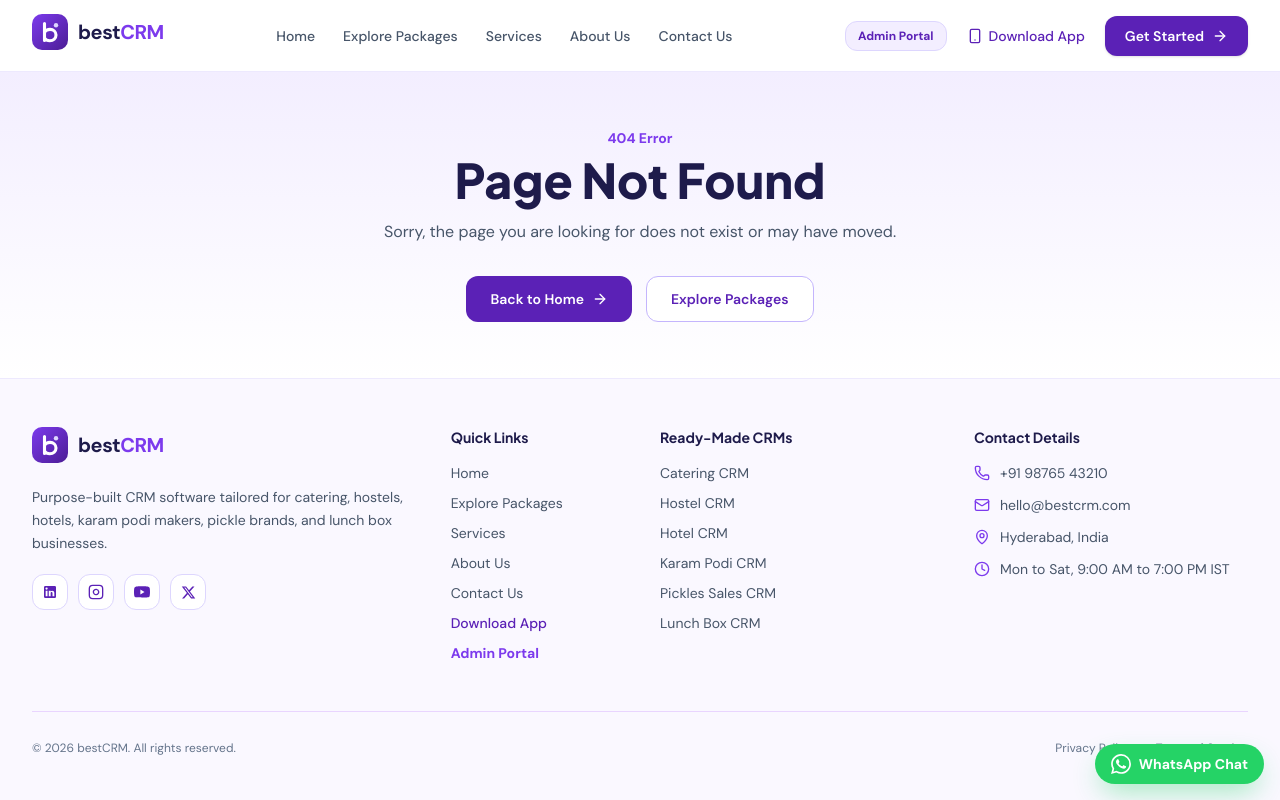
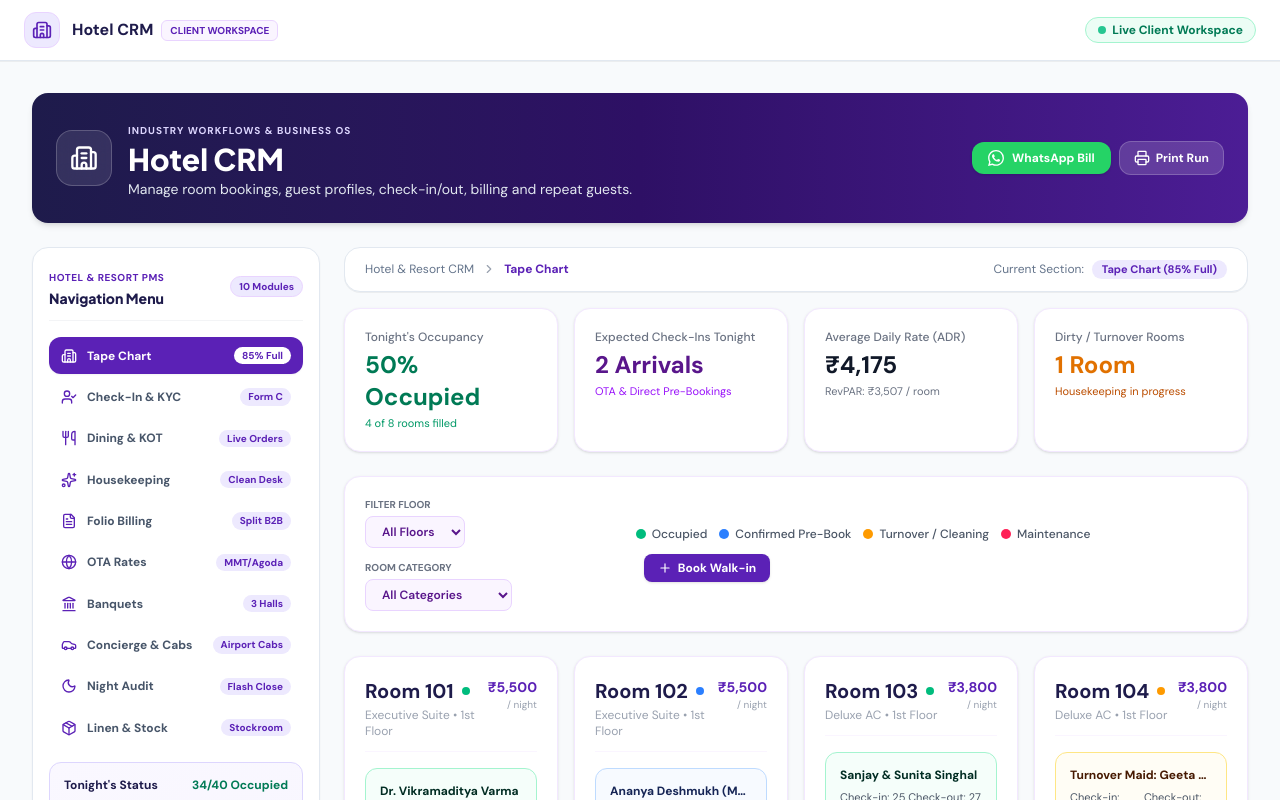
Before and after one commit to sohel6926/Best-CRM, a React (Vite) app: page /hotel-crm in a window 1280 px wide. Shown: the top 800 px of the page. Built offline with nearby package versions, Linux system fonts and the light colour scheme.

Commit message:
feat: make CRM workspaces standalone (remove admin/website/switcher cross-links), add dedicated URLs (/catering-crm, /hostel-crm, /hotel-crm, /karampodi-crm, /picklesales-crm, /lunchboxes-crm), and rename Pickle Sales CRM & Lunch Boxes CRM

```diff
--- a/src/App.tsx
+++ b/src/App.tsx
@@ -30,15 +30,53 @@ function ScrollToTop() {
   return null;
 }
 
+const STANDALONE_CRM_ROUTES = [
+  '/catering-crm',
+  '/hostel-crm',
+  '/hotel-crm',
+  '/karampodi-crm',
+  '/karam-podi-crm',
+  '/picklesales-crm',
+  '/pickle-sales-crm',
+  '/pickles-sales-crm',
+  '/lunchboxes-crm',
+  '/lunch-boxes-crm',
+  '/lunch-box-crm',
+];
+
 function AppContent() {
   const { pathname } = useLocation();
-  const isAdminOrAppRoute = pathname.startsWith('/admin') || pathname.startsWith('/app');
+  const isAdminRoute = pathname.startsWith('/admin');
+  const isCrmRoute =
+    pathname.startsWith('/app') ||
+    STANDALONE_CRM_ROUTES.some((r) => pathname === r || pathname.startsWith(r + '/'));
 
-  if (isAdminOrAppRoute) {
+  if (isAdminRoute) {
     return (
       <Routes>
         <Route path="/admin/*" element={<AdminLayout />} />
         <Route path="/admin" element={<AdminLayout />} />
+      </Routes>
+    );
+  }
+
+  if (isCrmRoute) {
+    return (
+      <Routes>
+        {/* Dedicated Standalone CRM URLs */}
+        <Route path="/catering-crm" element={<CrmWorkspacePage fixedCrmId="catering-crm" />} />
+        <Route path="/hostel-crm" element={<CrmWorkspacePage fixedCrmId="hostel-crm" />} />
+        <Route path="/hotel-crm" element={<CrmWorkspacePage fixedCrmId="hotel-crm" />} />
+        <Route path="/karampodi-crm" element={<CrmWorkspacePage fixedCrmId="karam-podi-crm" />} />
+        <Route path="/karam-podi-crm" element={<CrmWorkspacePage fixedCrmId="karam-podi-crm" />} />
+        <Route path="/picklesales-crm" element={<CrmWorkspacePage fixedCrmId="pickles-sales-crm" />} />
+        <Route path="/pickle-sales-crm" element={<CrmWorkspacePage fixedCrmId="pickles-sales-crm" />} />
+        <Route path="/pickles-sales-crm" element={<CrmWorkspacePage fixedCrmId="pickles-sales-crm" />} />
+        <Route path="/lunchboxes-crm" element={<CrmWorkspacePage fixedCrmId="lunch-box-crm" />} />
+        <Route path="/lunch-boxes-crm" element={<CrmWorkspacePage fixedCrmId="lunch-box-crm" />} />
+        <Route path="/lunch-box-crm" element={<CrmWorkspacePage fixedCrmId="lunch-box-crm" />} />
+
+        {/* Generic & Legacy /app routes */}
         <Route path="/app/:crmId" element={<CrmWorkspacePage />} />
         <Route path="/app" element={<CrmWorkspacePage />} />
       </Routes>
--- a/src/context/AdminContext.tsx
+++ b/src/context/AdminContext.tsx
@@ -322,7 +322,7 @@ const INITIAL_TRANSACTIONS: SaleTransaction[] = [
     invoiceNo: 'INV-2026-0095',
     customerName: 'Manoj Kumar',
     businessName: 'Daily Box Tiffin',
-    crmName: 'Lunch Box CRM',
+    crmName: 'Lunch Boxes CRM',
     crmId: 'lunch-box-crm',
     planName: 'Professional Plan',
     billingCycle: 'yearly',
@@ -339,7 +339,7 @@ const INITIAL_TRANSACTIONS: SaleTransaction[] = [
     invoiceNo: 'INV-2026-0096',
     customerName: 'Venkatesh Babu',
     businessName: 'Godavari Pickles',
-    crmName: 'Pickles Sales CRM',
+    crmName: 'Pickle Sales CRM',
     crmId: 'pickles-sales-crm',
     planName: 'Starter Plan',
     billingCycle: 'monthly',
@@ -388,7 +388,7 @@ const INITIAL_LEADS: LeadItem[] = [
     email: 'bhanu@spicekitchen.in',
     phone: '+91 96666 77889',
     businessType: 'Lunch Box Subscriptions (Corporate tech parks)',
-    crmInterest: 'Lunch Box CRM',
+    crmInterest: 'Lunch Boxes CRM',
     status: 'converted',
     assignedTo: 'Kiran (Sales Lead)',
     source: 'WhatsApp',
--- a/src/data/content.ts
+++ b/src/data/content.ts
@@ -661,7 +661,7 @@ export const CRM_PRODUCTS: CrmProduct[] = [
   },
   {
     id: 'pickles-sales-crm',
-    name: 'Pickles Sales CRM',
+    name: 'Pickle Sales CRM',
     shortDesc:
       'Manage pickle varieties, orders, bulk and retail customers, stock, dispatch and follow-ups.',
     fullDesc:
@@ -779,7 +779,7 @@ export const CRM_PRODUCTS: CrmProduct[] = [
   },
   {
     id: 'lunch-box-crm',
-    name: 'Lunch Box CRM',
+    name: 'Lunch Boxes CRM',
     shortDesc:
       'Manage daily and monthly lunch subscribers, menus, delivery routes, pauses and payments.',
     fullDesc:
--- a/src/pages/admin/AdminLayout.tsx
+++ b/src/pages/admin/AdminLayout.tsx
@@ -42,6 +42,15 @@ import { AdminBranches } from './AdminBranches';
 import { AdminExcelImport } from './AdminExcelImport';
 import { AdminAuditHistory } from './AdminAuditHistory';
 import { CRM_PRODUCTS } from '../../data/content';
+
+const STANDALONE_CRM_URLS: Record<string, string> = {
+  'catering-crm': '/catering-crm',
+  'hostel-crm': '/hostel-crm',
+  'hotel-crm': '/hotel-crm',
+  'karam-podi-crm': '/karampodi-crm',
+  'pickles-sales-crm': '/picklesales-crm',
+  'lunch-box-crm': '/lunchboxes-crm',
+};
 
 export function AdminLayout() {
   const [searchParams, setSearchParams] = useSearchParams();
@@ -118,7 +127,7 @@ export function AdminLayout() {
           <div className="flex items-center gap-2 sm:gap-3">
             {/* Direct Link to Launch the 6 Industry CRMs */}
             <Link
-              to="/app/catering-crm"
+              to="/catering-crm"
               className="inline-flex items-center gap-1 sm:gap-1.5 rounded-xl border border-[#DDD6FE] bg-[#FAF8FF] px-2 sm:px-3 py-1.5 text-[11px] sm:text-xs font-bold text-[#5B21B6] hover:bg-[#F3EEFF] transition shrink-0"
             >
               <Layers className="h-3.5 w-3.5" />
@@ -312,7 +321,7 @@ export function AdminLayout() {
                   Test the actual day-to-day software for catering, hostels, hotels, spices, etc.
                 </p>
                 <Link
-                  to="/app/catering-crm"
+                  to="/catering-crm"
                   className="flex items-center justify-between text-xs font-bold text-[#5B21B6] hover:underline pt-1"
                 >
                   <span>Open Workspaces</span>
@@ -387,7 +396,7 @@ export function AdminLayout() {
                     </div>
 
                     <Link
-                      to={`/app/${crm.id}`}
+                      to={STANDALONE_CRM_URLS[crm.id] || '/catering-crm'}
                       className="mt-6 inline-flex items-center justify-center gap-1.5 rounded-xl bg-[#5B21B6] px-4 py-2 text-xs font-bold text-white hover:bg-[#4C1D95]"
                     >
                       <span>Launch {crm.name}</span>
--- a/src/pages/crm/CrmWorkspacePage.tsx
+++ b/src/pages/crm/CrmWorkspacePage.tsx
@@ -1,7 +1,6 @@
 import { useState } from 'react';
-import { useParams, Link, Navigate } from 'react-router-dom';
+import { useParams, useLocation } from 'react-router-dom';
 import {
-  ArrowLeft,
   CheckCircle2,
   Printer,
 } from 'lucide-react';
@@ -15,15 +14,28 @@ import { KaramFullSuite } from './karam-podi/KaramFullSuite';
 import { PickleFullSuite } from './pickles/PickleFullSuite';
 import { LunchFullSuite } from './lunch-box/LunchFullSuite';
 
-export function CrmWorkspacePage() {
+export const CRM_ROUTE_MAP: Record<string, string> = {
+  'catering-crm': 'catering-crm',
+  'hostel-crm': 'hostel-crm',
+  'hotel-crm': 'hotel-crm',
+  'karampodi-crm': 'karam-podi-crm',
+  'karam-podi-crm': 'karam-podi-crm',
+  'picklesales-crm': 'pickles-sales-crm',
+  'pickle-sales-crm': 'pickles-sales-crm',
+  'pickles-sales-crm': 'pickles-sales-crm',
+  'lunchboxes-crm': 'lunch-box-crm',
+  'lunch-boxes-crm': 'lunch-box-crm',
+  'lunch-box-crm': 'lunch-box-crm',
+};
+
+export function CrmWorkspacePage({ fixedCrmId }: { fixedCrmId?: string } = {}) {
   const { crmId } = useParams<{ crmId: string }>();
+  const { pathname } = useLocation();
 
-  // If user visits /app without a crmId, redirect to default catering-crm
-  if (!crmId) {
-    return <Navigate to="/app/catering-crm" replace />;
-  }
-
-  const selectedCrmId = crmId;
+  // Resolve target CRM ID from prop, param, or pathname
+  const pathKey = pathname.replace(/^\//, '').split('?')[0].split('/')[0];
+  const targetId = fixedCrmId || (crmId ? CRM_ROUTE_MAP[crmId] || crmId : CRM_ROUTE_MAP[pathKey] || 'catering-crm');
+  const selectedCrmId = CRM_ROUTE_MAP[targetId] || targetId;
   const currentCrm = CRM_PRODUCTS.find((c) => c.id === selectedCrmId) || CRM_PRODUCTS[0];
 
   const [statusNotification, setStatusNotification] = useState<string | null>(null);
@@ -35,63 +47,28 @@ export function CrmWorkspacePage() {
 
   return (
     <div className="min-h-screen bg-[#F8FAFC] text-[#1E293B]">
-      {/* Top Workspace Bar */}
-      <header className="sticky top-0 z-40 border-b border-[#E2E8F0] bg-white/95 px-3 py-2.5 backdrop-blur-md sm:px-6 sm:py-3 shadow-2xs">
-        <div className="mx-auto flex max-w-7xl flex-col gap-2.5 sm:flex-row sm:items-center sm:justify-between sm:gap-4">
-          {/* Top row on mobile / Left group on desktop */}
-          <div className="flex items-center justify-between gap-3">
+      {/* Top Workspace Bar - Standalone Isolated Header (No cross-links) */}
+      <header className="sticky top-0 z-40 border-b border-[#E2E8F0] bg-white/95 px-4 py-3 backdrop-blur-md sm:px-6 shadow-2xs">
+        <div className="mx-auto flex max-w-7xl items-center justify-between">
+          {/* Left: CRM Brand Logo & Name */}
+          <div className="flex items-center gap-3">
+            <div className="flex h-9 w-9 items-center justify-center rounded-xl bg-[#EDE9FE] text-[#5B21B6] border border-purple-200">
+              <CrmIcon name={currentCrm.icon} className="h-5 w-5" />
+            </div>
             <div className="flex items-center gap-2">
-              <Link
-                to="/admin"
-                className="inline-flex items-center gap-1.5 rounded-xl border border-[#CBD5E1] bg-white px-3 py-1.5 text-xs font-bold text-[#475569] shadow-xs hover:bg-[#F1F5F9] transition shrink-0"
-              >
-                <ArrowLeft className="h-3.5 w-3.5" />
-                <span>Admin Panel</span>
-              </Link>
-            </div>
-
-            <div className="flex items-center gap-2 sm:hidden">
-              <span className="inline-flex items-center gap-1 rounded-full bg-green-100 px-2 py-0.5 text-[10px] font-bold text-green-800">
-                ● Live
+              <span className="font-extrabold text-sm sm:text-base text-[#1E1B4B]">{currentCrm.name}</span>
+              <span className="hidden sm:inline-block rounded-md bg-purple-50 px-2 py-0.5 text-[10px] font-extrabold text-[#5B21B6] border border-purple-200">
+                CLIENT WORKSPACE
               </span>
-              <Link
-                to="/"
-                className="text-xs font-bold text-[#5B21B6] hover:underline"
-              >
-                Website →
-              </Link>
             </div>
           </div>
 
-          {/* Quick CRM Switcher - Horizontal smooth swipe on mobile */}
-          <div className="flex items-center gap-1.5 overflow-x-auto no-scrollbar py-0.5 -mx-1 px-1 sm:mx-0 sm:px-0">
-            {CRM_PRODUCTS.map((crm) => (
-              <Link
-                key={crm.id}
-                to={`/app/${crm.id}`}
-                className={`inline-flex items-center gap-1.5 rounded-xl px-3 py-1.5 text-xs font-bold whitespace-nowrap transition cursor-pointer shrink-0 ${
-                  selectedCrmId === crm.id
-                    ? 'bg-[#5B21B6] text-white shadow-xs'
-                    : 'bg-[#F1F5F9] text-[#475569] hover:bg-[#E2E8F0]'
-                }`}
-              >
-                <CrmIcon name={crm.icon} className="h-3.5 w-3.5" />
-                <span>{crm.name}</span>
-              </Link>
-            ))}
-          </div>
-
-          {/* Right group on desktop */}
-          <div className="hidden sm:flex items-center gap-3 shrink-0">
-            <span className="inline-flex items-center gap-1 rounded-full bg-green-100 px-2.5 py-0.5 text-[11px] font-bold text-green-800">
-              ● Live Client Workspace
+          {/* Right: Clean Live Status Indicator */}
+          <div className="flex items-center gap-2">
+            <span className="inline-flex items-center gap-1.5 rounded-full bg-emerald-50 border border-emerald-200 px-3 py-1 text-xs font-bold text-emerald-700">
+              <span className="h-2 w-2 rounded-full bg-emerald-500 animate-pulse" />
+              <span>Live Client Workspace</span>
             </span>
-            <Link
-              to="/"
-              className="text-xs font-bold text-[#5B21B6] hover:underline"
-            >
-              Public Website →
-            </Link>
           </div>
         </div>
       </header>
--- a/src/pages/crm/lunch-box/LunchFullSuite.tsx
+++ b/src/pages/crm/lunch-box/LunchFullSuite.tsx
@@ -118,7 +118,7 @@ export const LunchFullSuite: React.FC<{ onNotify?: (msg: string) => void }> = ({
             <div className="space-y-4">
               <div className="flex items-center justify-between pb-3 border-b border-gray-100">
                 <div>
-                  <span className="text-[10px] font-extrabold uppercase tracking-wider text-[#5B21B6]">Lunch Box OS</span>
+                  <span className="text-[10px] font-extrabold uppercase tracking-wider text-[#5B21B6]">Lunch Boxes OS</span>
                   <h3 className="font-extrabold text-sm text-[#1E1B4B]">Navigation Menu</h3>
                 </div>
                 <button
@@ -271,7 +271,7 @@ export const LunchFullSuite: React.FC<{ onNotify?: (msg: string) => void }> = ({
         {/* Breadcrumb Header */}
         <div className="bg-white rounded-2xl border border-[#E2E8F0] px-5 py-3 shadow-xs flex items-center justify-between">
           <div className="flex items-center gap-2 text-xs">
-            <span className="font-bold text-gray-500">Lunch Box OS</span>
+            <span className="font-bold text-gray-500">Lunch Boxes OS</span>
             <ChevronRight className="h-3.5 w-3.5 text-gray-400" />
             <span className="font-extrabold text-[#5B21B6]">{currentNav.label}</span>
           </div>
--- a/src/pages/crm/pickles/PickleFullSuite.tsx
+++ b/src/pages/crm/pickles/PickleFullSuite.tsx
@@ -266,7 +266,7 @@ export const PickleFullSuite: React.FC<{ onNotify?: (msg: string) => void }> = (
         {/* Dynamic Breadcrumb Header */}
         <div className="bg-white rounded-2xl px-5 py-3 border border-[#E2E8F0] shadow-2xs flex flex-col sm:flex-row justify-between sm:items-center gap-2">
           <div className="flex items-center gap-2 text-xs text-[#64748B]">
-            <span>Pickles Sales CRM</span>
+            <span>Pickle Sales CRM</span>
             <ChevronRight className="w-3.5 h-3.5 text-gray-400" />
             <span className="font-bold text-[#5B21B6]">{currentNav.label}</span>
           </div>
```
